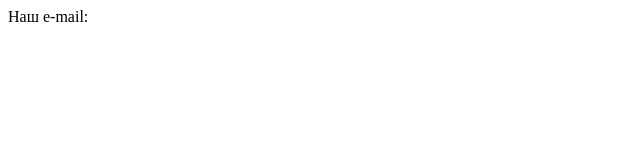
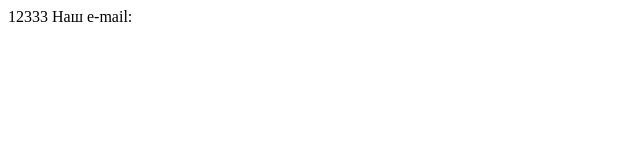
Before and after one commit to Biodeg/special-App2, a plain HTML site: page index.html in a window 1280 px wide. Shown: the full height of the page, 0-640 px from the left. Drawn offline with Linux system fonts and the light colour scheme.

Commit message:
Update index.html

```diff
--- a/index.html
+++ b/index.html
@@ -3,7 +3,7 @@
 <head>
     <meta charset="UTF-8">
     <title>Title</title>
-    <div>
+    <div>12333
      Наш e-mail: <a href="mailto:!!samulilyagennadevuch@mail.ru"
     </div>
 </head>
```
